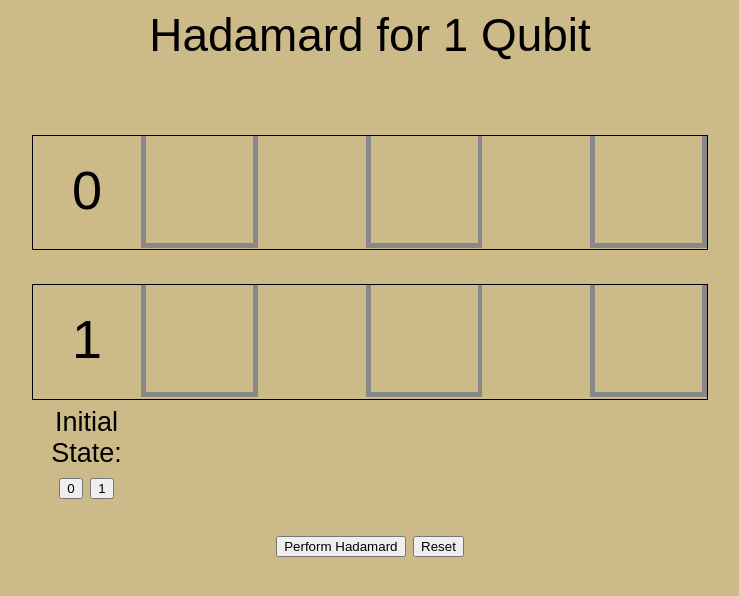
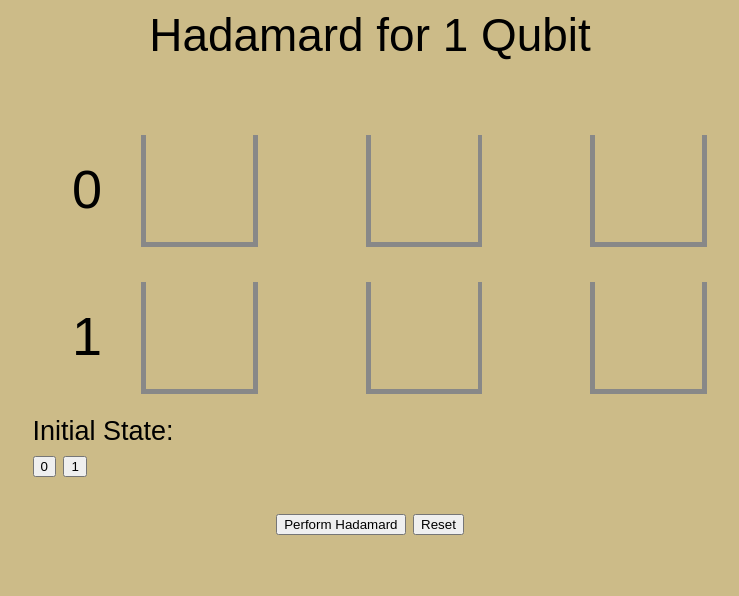
Before and after one commit to KatherineB/testProject140723, a PHP site: page /Hadamard_1Q.html in a window 1280 px wide. Shown: the top 596 px of the page, without its empty margins (270-1009 px from the left). Run offline with PHP 8.4, Linux system fonts and the light colour scheme.

Commit message:
reorganized display of buttons in preparation for future coding

```diff
--- a/JavaScript_practice/Hadamard_1Q.css
+++ b/JavaScript_practice/Hadamard_1Q.css
@@ -1,5 +1,5 @@
 /* CSS for Hadamard_1Q */
-@media (min-width: 280px) {body {font-size: 12px;} }
+
 @media (min-width: 320px) {body {font-size: 11px;} }
 @media (min-width: 423px) {body {font-size: 13px;} }
 @media (min-width: 526px) {body {font-size: 16px;} }
@@ -21,7 +21,7 @@ html{
     display:inline-block;
 	text-align: center;
 	margin-top: 1em;
-	border: 1px solid #000;
+	/*border: 1px solid #000;*/
 }
 .init-bit{
    /* border: 1px solid #000;*/
@@ -64,17 +64,23 @@ html{
 	display:inline-block;
 	float: left;
 }
-.btns-row{
-    display:inline-block;
-	text-align: center;
+.btns-init-label{
+	margin-top: 0.5em;
+	width: 25em;
+	text-align: left;
+	display: inline-block;
 }
-.btn-square{
-   /* border: 1px solid #000; */
-	width: 4.2em;
-	height: 4.2em;
-	display:inline-block;
-	float: left;
+.btns-init{
+	width: 25em;
+	text-align: left;
+	display: inline-block;
+}
+.btn-init{
+
+}
+.btns{
+	margin-top: 1em;
 }
 .btn{
-   /* white-space: normal;*/
+   /*white-space: normal;*/
 }
--- a/JavaScript_practice/Hadamard_1Q.html
+++ b/JavaScript_practice/Hadamard_1Q.html
@@ -43,24 +43,14 @@
 		  </div>
           <div style="clear:both"></div>
 	  </div>
-	  <div class="btns-row">
-	      <div class="btn-square">
-		      <div>Initial State:</div>
-			  <input class="btn" type="button" value="0" onClick="setInitialState(0)">
-			  <input class="btn" type="button" value="1" onClick="setInitialState(1)">
-		  </div>
-		  <div class="btn-square" >
-
-		  </div>
-		  <div class="btn-square"></div>
-		  <div class="btn-square" ></div>
-		  <div class="btn-square"></div>
-		  <div class="btn-square" ></div>
-          <div style="btn-square"></div>
+	  <div class="btns-init-label">Initial State:</div>
+	  <div class="btns-init">
+		  <input class="btn-init" type="button" value="0" onClick="setInitialState(0)">
+		  <input class="btn-init" type="button" value="1" onClick="setInitialState(1)">
 	  </div>
-	  <div>
-        <input class="btn" type="button" value="Perform Hadamard" onClick="doHadamard()">
-		<input class="btn" type="button" value="Reset" onClick="reset()">
+	  <div class="btns">
+          <input class="btn" type="button" value="Perform Hadamard" onClick="doHadamard()">
+		  <input class="btn" type="button" value="Reset" onClick="reset()">
 	  </div>
 </div>
 <script src="Hadamard_1Q.js"></script>
```
